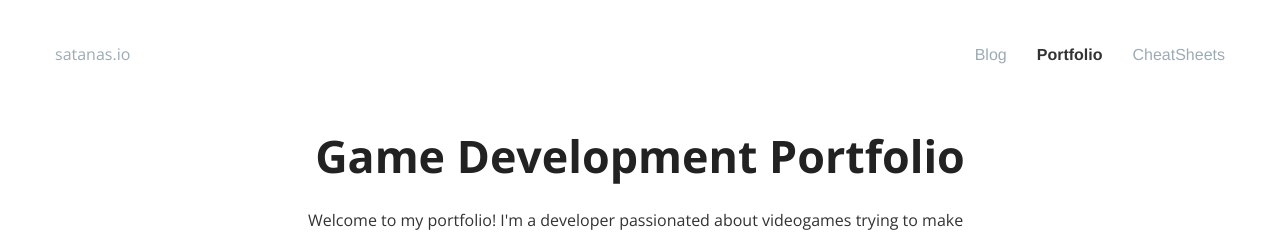
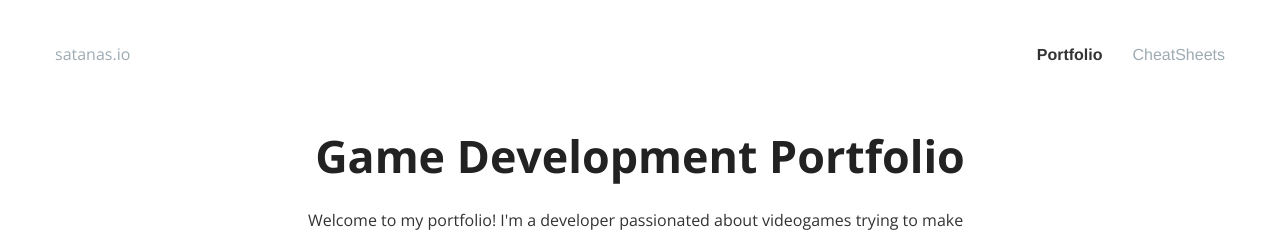
Before and after one commit to satanas/site, a Jekyll site: the page built from portfolio/index.html, in a window 1280 px wide and 900 px high. Shown: the top 237 px of the window. Built offline with Jekyll 4.4.1, drawn with Linux system fonts in a browser that asks for light colours; nearby versions of some CDN libraries; Markdown is read by kramdown in place of the engine named in the settings.

Commit message:
Removed blog link from navbar until I make some posts

```diff
--- a/_data/menu.yml
+++ b/_data/menu.yml
@@ -1,5 +1,3 @@
-- name: Blog
-  slug: blog
 - name: Portfolio
   slug: portfolio
 - name: CheatSheets
```
